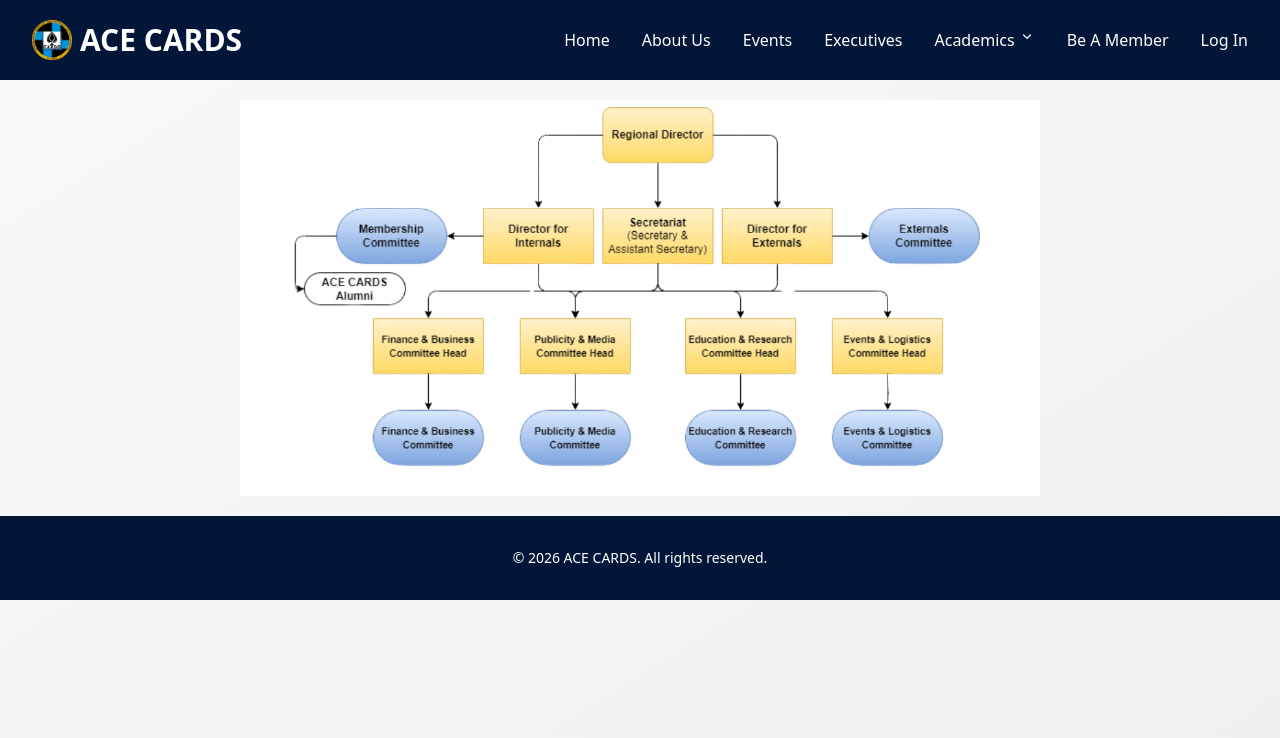
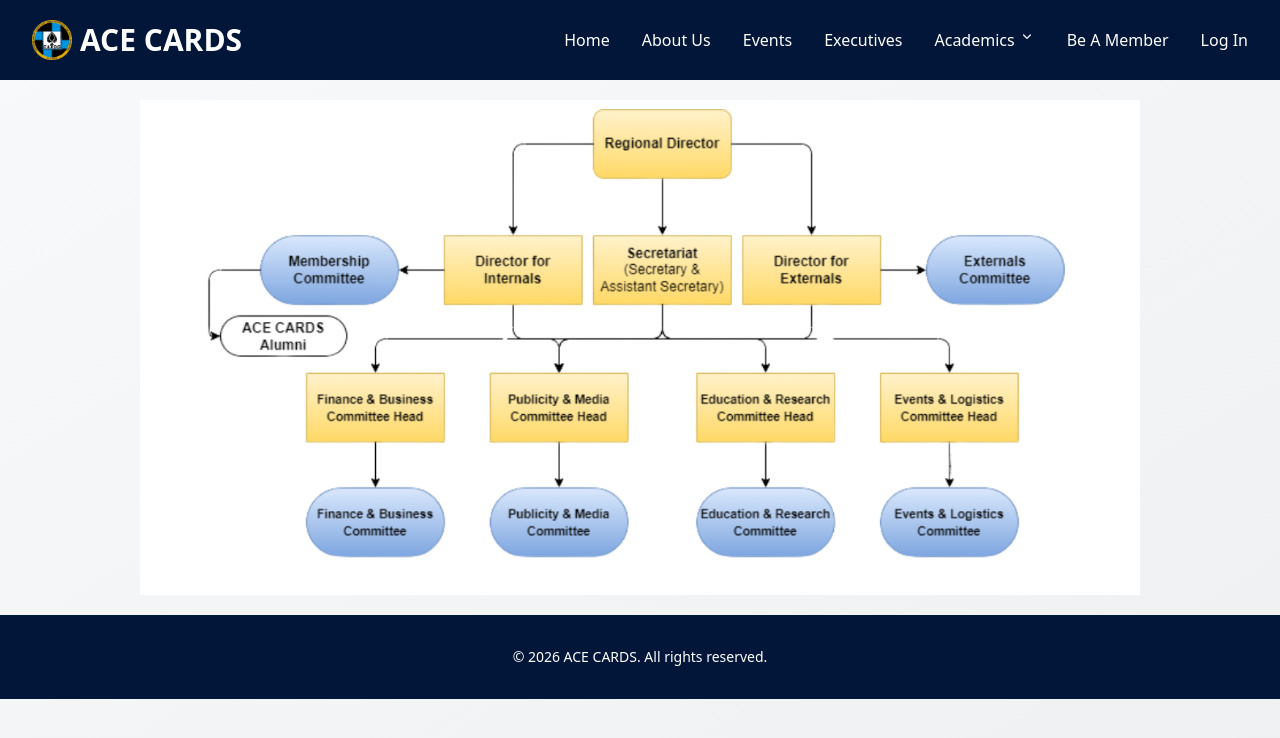
Before and after one commit to ACE-CARDS/project-tongitss, a Next.js app: page /committee in a window 1280 px wide. Shown: the top 738 px of the page. Built offline with nearby package versions, Linux system fonts and the light colour scheme.

Commit message:
feat: linked committee page to button

```diff
--- a/app/committee/page.tsx
+++ b/app/committee/page.tsx
@@ -9,7 +9,7 @@ export default function Committee() {
     <div className="bg-gradient-to-br from-[#f8f9fa] to-[#eff0f2] text-[#141414] min-h-screen">
       <NavBar />
 
-      <div className="m-5 w-200 mx-auto">
+      <div className="m-5 w-250 mx-auto">
         <Image
           src="/images/committee-organization.png"
           alt="Current Month"
--- a/app/page.tsx
+++ b/app/page.tsx
@@ -219,7 +219,7 @@ export default function Home() {
 
               <div className="flex justify-center lg:justify-start gap-6 mt-6">
                 <Link
-                  href=""
+                  href="/committee"
                   className="group px-10 py-4 border-2 border-[#011638] rounded-full font-bold text-lg text-[#011638] hover:bg-gradient-to-r hover:from-[#011638] hover:to-[#0d21a1] hover:text-white transition-all duration-300 shadow-xl hover:shadow-2xl hover:scale-105 transform"
                 >
                   Committees
```
